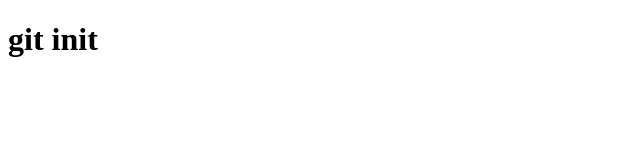
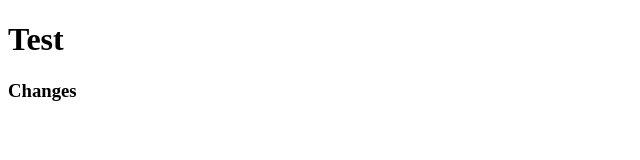
Before and after one commit to iRocky1337/my-first-website, a plain HTML site: page index.html in a window 1280 px wide. Shown: the whole page, without its empty margins (0-640 px from the left). Drawn offline with Linux system fonts and the light colour scheme.

Commit message:
learned update

```diff
--- a/index.html
+++ b/index.html
@@ -7,6 +7,7 @@
     <title>Document</title>
 </head>
 <body>
-    <h1>git init</h1>
+    <h1>Test</h1>
+    <h3>Changes</h3>
 </body>
 </html>
```
